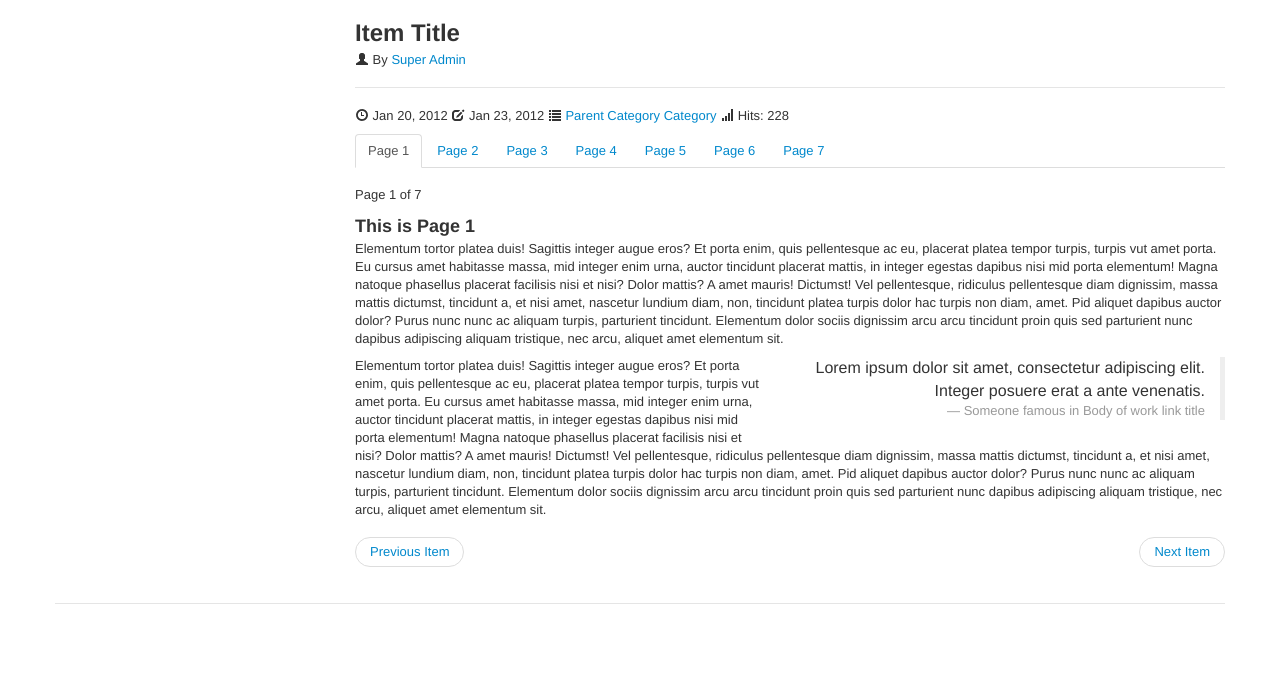
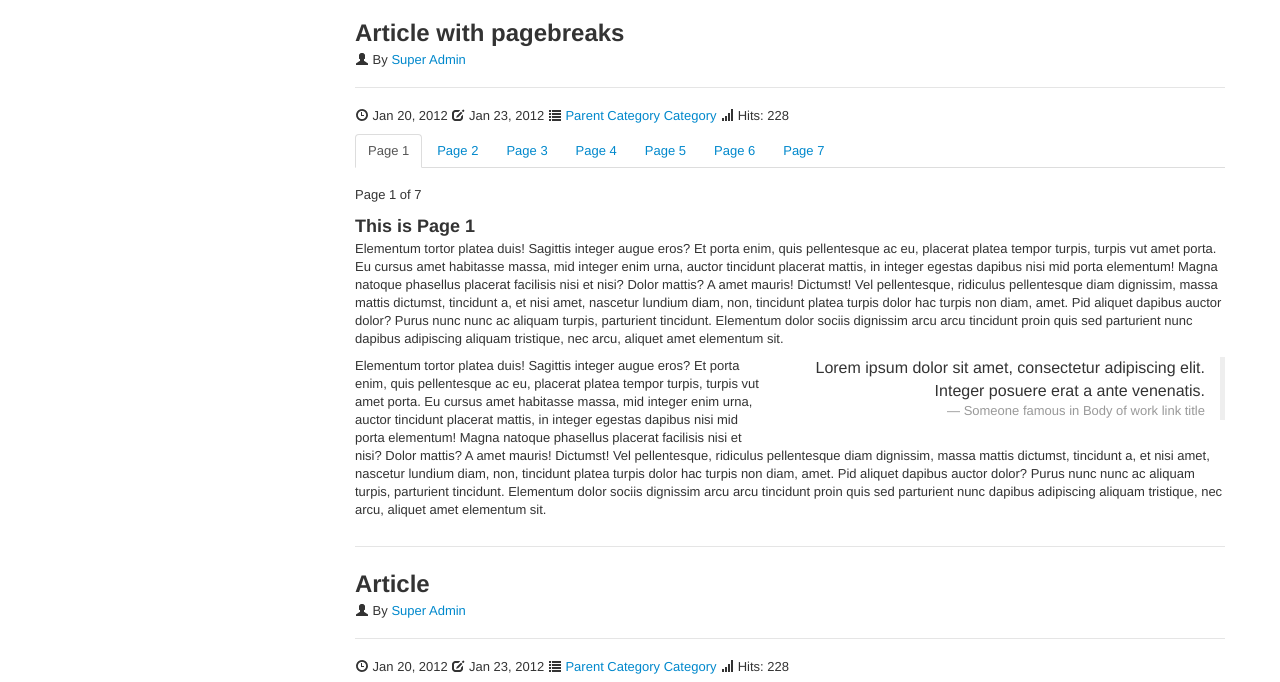
Before and after one commit to tuxmerlin/jui, a plain HTML site: page site/examples/com_content.html in a window 1280 px wide. Shown: the part 265-947 px from the top of the page. Before the commit the page ends 888 px from the top, so only its background shows below. Drawn offline with Linux system fonts and the light colour scheme.

Commit message:
Updated article view

```diff
--- a/site/examples/com_content.html
+++ b/site/examples/com_content.html
@@ -84,7 +84,7 @@
 								<h1>Page Title <small>Elementum tortor platea duis!</small></h1>
 							</div>
 							<!-- Item Title -->
-							<h2 class="item-title">Item Title</h2>
+							<h2 class="item-title">Article with pagebreaks</h2>
 							<p><i class="icon-user"></i> By <a href="#">Super Admin</a></p>
 							<hr />
 							<!-- Article Details -->
@@ -155,6 +155,22 @@
 									</div>
 								</div>
 							</div>
+							<hr />
+							<h2 class="item-title">Article</h2>
+							<p><i class="icon-user"></i> By <a href="#">Super Admin</a></p>
+							<hr />
+							<!-- Article Details -->
+							<p class="item-details">
+								<!-- Article Dates -->
+								<span class="item-create"><i class="icon-time"></i> Jan 20, 2012 </span>
+								<span class="item-modified"><i class="icon-edit"></i> Jan 23, 2012 </span>
+								<!-- Categories -->
+								<span class="item-categories"><i class="icon-list"></i> <a href="#">Parent Category</a> <a href="#">Category</a> </span>
+								<!-- Hits -->
+								<span class="item-hits"><i class="icon-signal"></i> Hits: 228 </span>
+							</p>
+							<!-- Article Content -->
+							<p> Elementum tortor platea duis! Sagittis integer augue eros? Et porta enim, quis pellentesque ac eu, placerat platea tempor turpis, turpis vut amet porta. Eu cursus amet habitasse massa, mid integer enim urna, auctor tincidunt placerat mattis, in integer egestas dapibus nisi mid porta elementum! Magna natoque phasellus placerat facilisis nisi et nisi? Dolor mattis? A amet mauris! Dictumst! Vel pellentesque, ridiculus pellentesque diam dignissim, massa mattis dictumst, tincidunt a, et nisi amet, nascetur lundium diam, non, tincidunt platea turpis dolor hac turpis non diam, amet. Pid aliquet dapibus auctor dolor? Purus nunc nunc ac aliquam turpis, parturient tincidunt. Elementum dolor sociis dignissim arcu arcu tincidunt proin quis sed parturient nunc dapibus adipiscing aliquam tristique, nec arcu, aliquet amet elementum sit. </p>
 							<!-- Item Counter -->
 							<p class="item-counter">
 								<ul class="pager">
```
